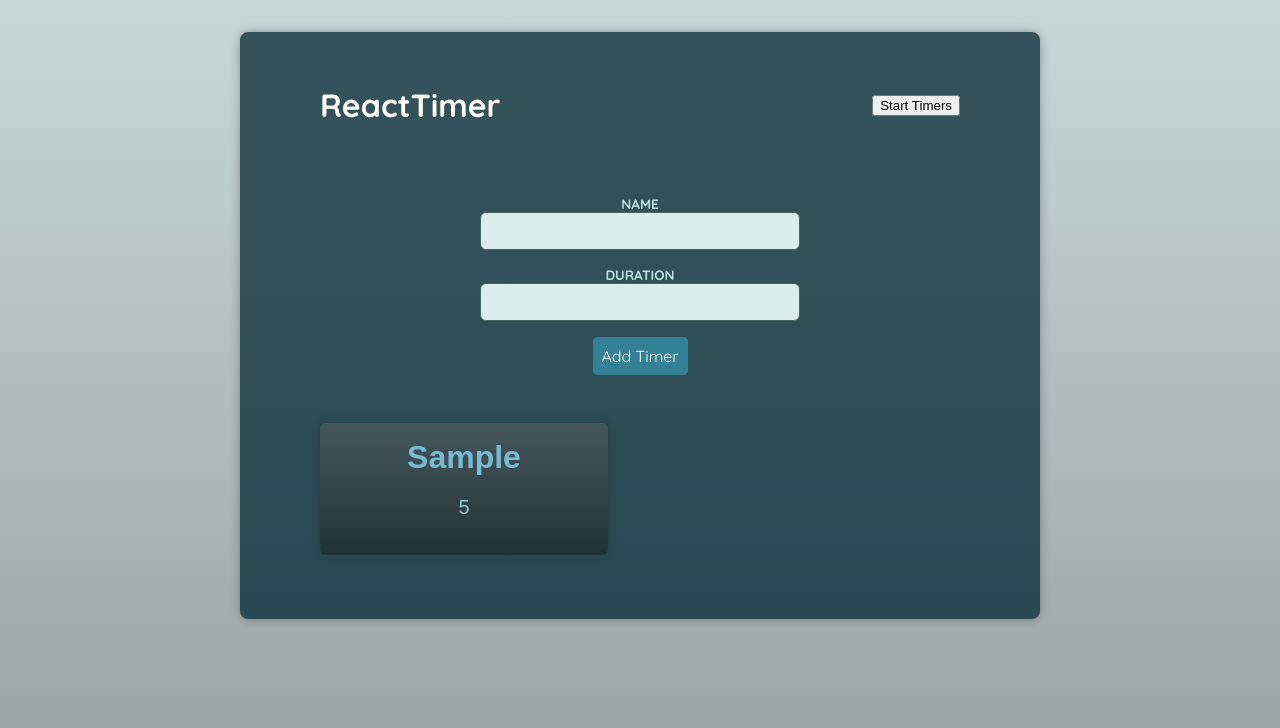
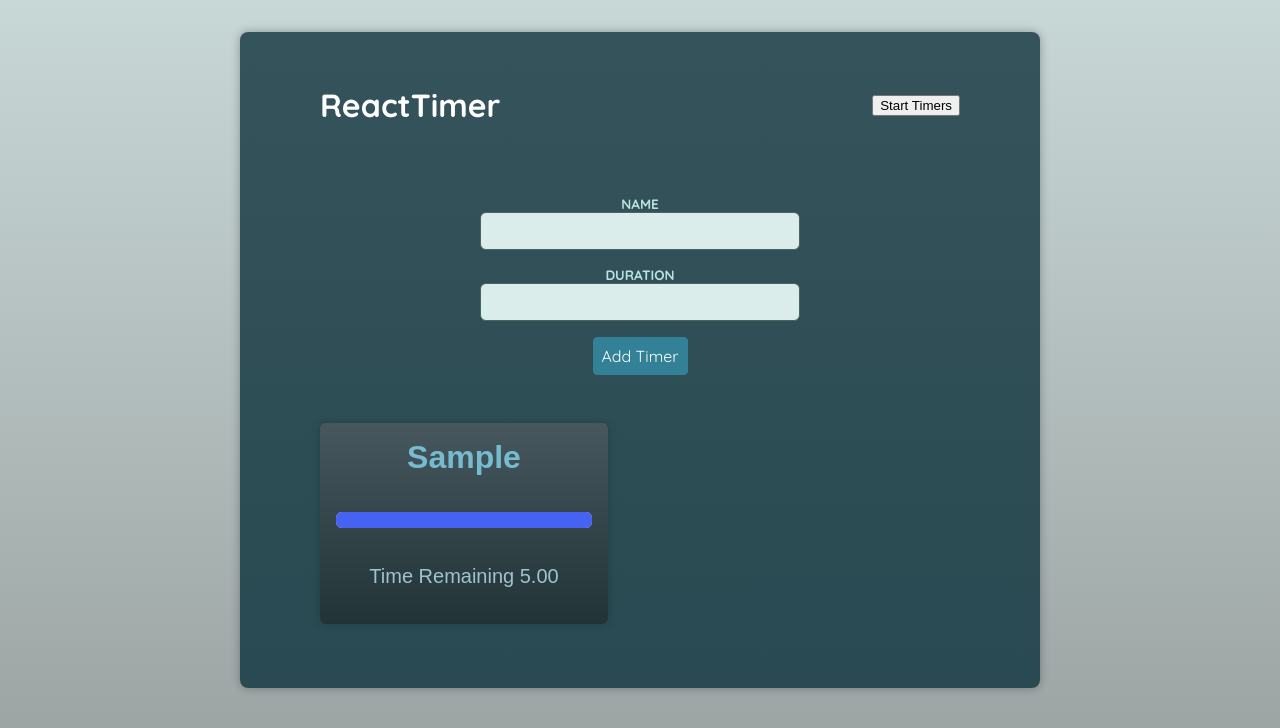
Before and after one commit to karlkras/react-adv-components, a React (Vite) app: page / in a window 1280 px wide. Both pictures are taken after typing "Sample", "5" into the empty fields and a click on the button "Add Timer". Shown: the top 728 px of the page. Built offline with nearby package versions, Linux system fonts and the light colour scheme; a web font is replaced by a local one.

Commit message:
Section 6 timerprob (#1)
* some issue with timers resetting on stop.

* fixed id setting that was causing the re-rendor issue.

```diff
--- a/src/components/Timer.tsx
+++ b/src/components/Timer.tsx
@@ -1,11 +1,45 @@
 import Container from './UI/Container.tsx';
-import { type Timer as TimerProps } from '../store/timers-context.tsx';
+import { type Timer as TimerProps, useTimersContext } from '../store/timers-context.tsx';
+import { useEffect, useRef, useState } from "react";
 
-const Timer = ({ name, duration }:TimerProps ) => {
+const Timer = ({name, duration}: TimerProps) => {
+  const intervalRef = useRef<number | null>(null);
+  const [remainingTime, setRemainingTime] = useState(duration * 1000);
+  const { isRunning } = useTimersContext();
+  const timeInterval = 50;
+
+  if (remainingTime <= 0) {
+    if (intervalRef.current)
+      clearInterval(intervalRef.current);
+  }
+
+  useEffect(() => {
+    let interval: number;
+    if(isRunning) {
+      interval = window.setInterval(() => {
+        setRemainingTime((prevTime) => {
+          if (prevTime <= 0) {
+            return prevTime;
+          }
+          return prevTime - timeInterval;
+        });
+      }, timeInterval);
+      intervalRef.current = interval;
+    } else if (intervalRef.current) {
+      clearInterval(intervalRef.current)
+    }
+    return () => clearInterval(interval)
+  }, [isRunning]);
+
+  const formattedRemainingTime = (remainingTime / 1000).toFixed(2);
+
   return (
     <Container as="article">
       <h2>{name}</h2>
-      <p>{duration}</p>
+      <p>
+        <progress max={duration * 1000} value={remainingTime}/>
+      </p>
+      <p>Time Remaining {formattedRemainingTime}</p>
     </Container>
   );
 }
--- a/src/components/Timers.tsx
+++ b/src/components/Timers.tsx
@@ -7,7 +7,7 @@ const Timers = () => {
   return (
     <ul>
       {timers.map(timer =>
-        (<li key={Math.random().toString()}><Timer { ...timer } /></li>))}
+        (<li key={timer.id}><Timer { ...timer } /></li>))}
     </ul>);
 }
 
--- a/src/store/timers-context.tsx
+++ b/src/store/timers-context.tsx
@@ -4,6 +4,7 @@ import { createContext, ReactNode, useContext, useReducer } from "react";
 export type Timer = {
   name: string;
   duration: number;
+  id: string;
 }
 
 type TimersState = {
@@ -61,7 +62,8 @@ const timersReducer = (state: TimersState, action: Action): TimersState => {
           ...state.timers,
           {
             name: action.payload.name,
-            duration: action.payload.duration
+            duration: action.payload.duration,
+            id: Math.random().toString()
           }
         ]}
     case "START_TIMERS":
```
